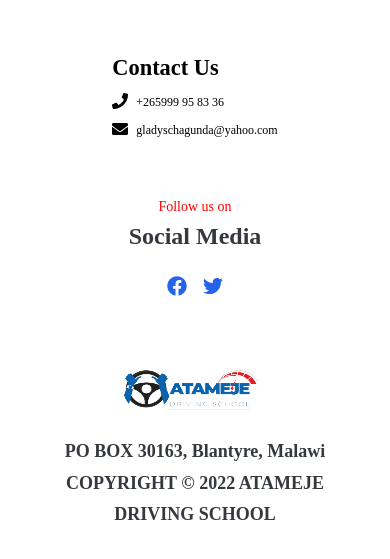
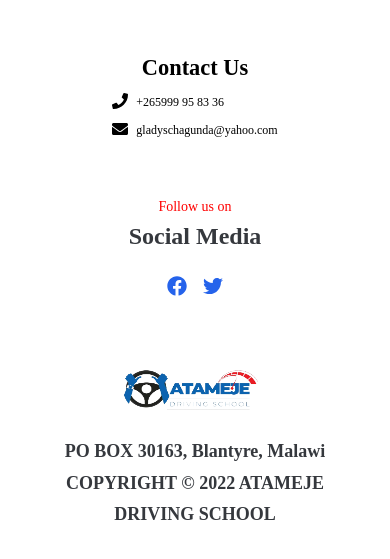
Before and after one commit to WatipasoChirambo/Stick, a Next.js app: page / in a window 390 px wide. Shown: the part 3750-4309 px from the top of the page. Built offline with nearby package versions, Linux system fonts and the light colour scheme; grey boxes are pictures that could not be loaded.

Commit message:
center contact us title homepage

```diff
--- a/components/Brief.jsx
+++ b/components/Brief.jsx
@@ -5,7 +5,7 @@ import { FaPhone, FaEnvelope, FaGlobe } from "react-icons/fa";
 
 function Brief() {
   return (
-    <div className="grid place-items-center px-10 py-10 md:flex lg:flex gap-6 px-10">
+    <div className="grid text-center place-items-center px-10 py-10 md:flex lg:flex gap-6 px-10">
       <div className="grid gap-2 lg:flex gap-10 justify-between">
         <div className="grid gap-2">
           <div>
```
